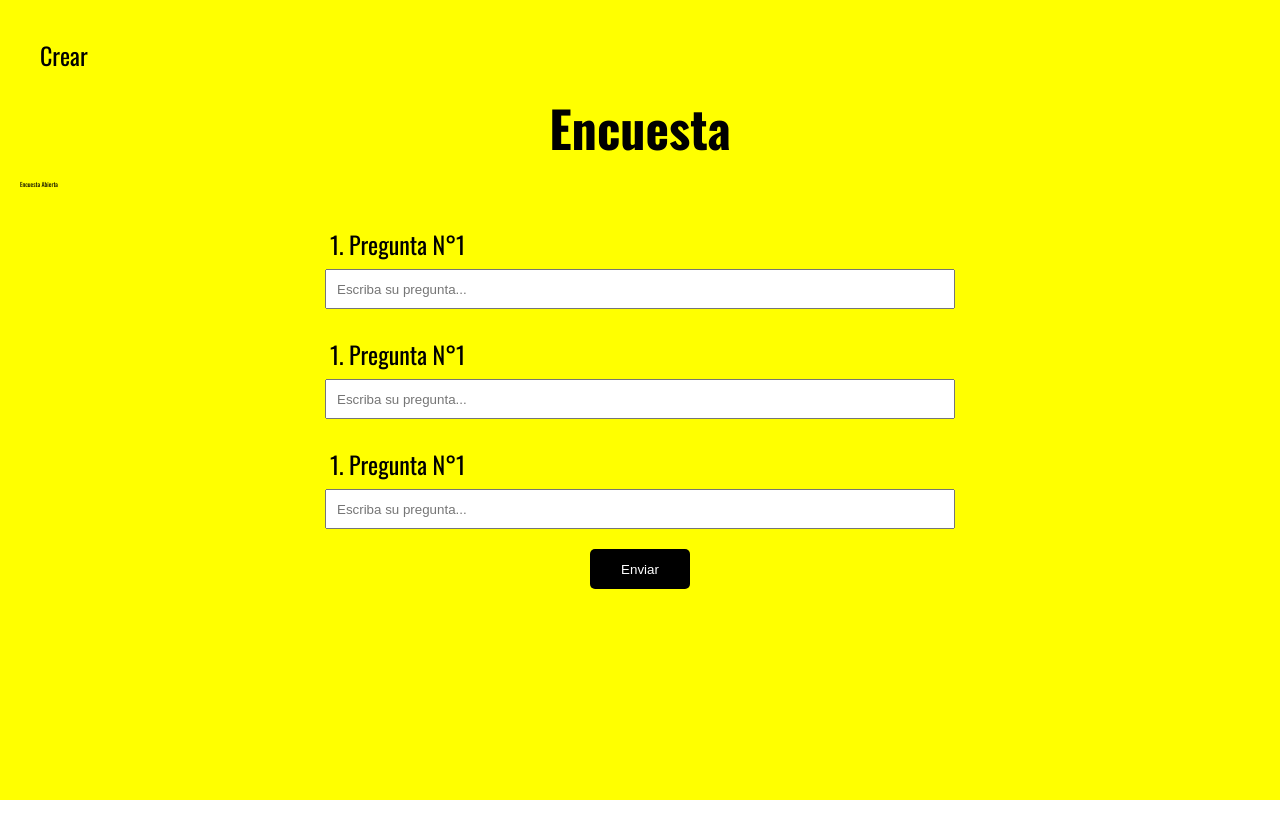
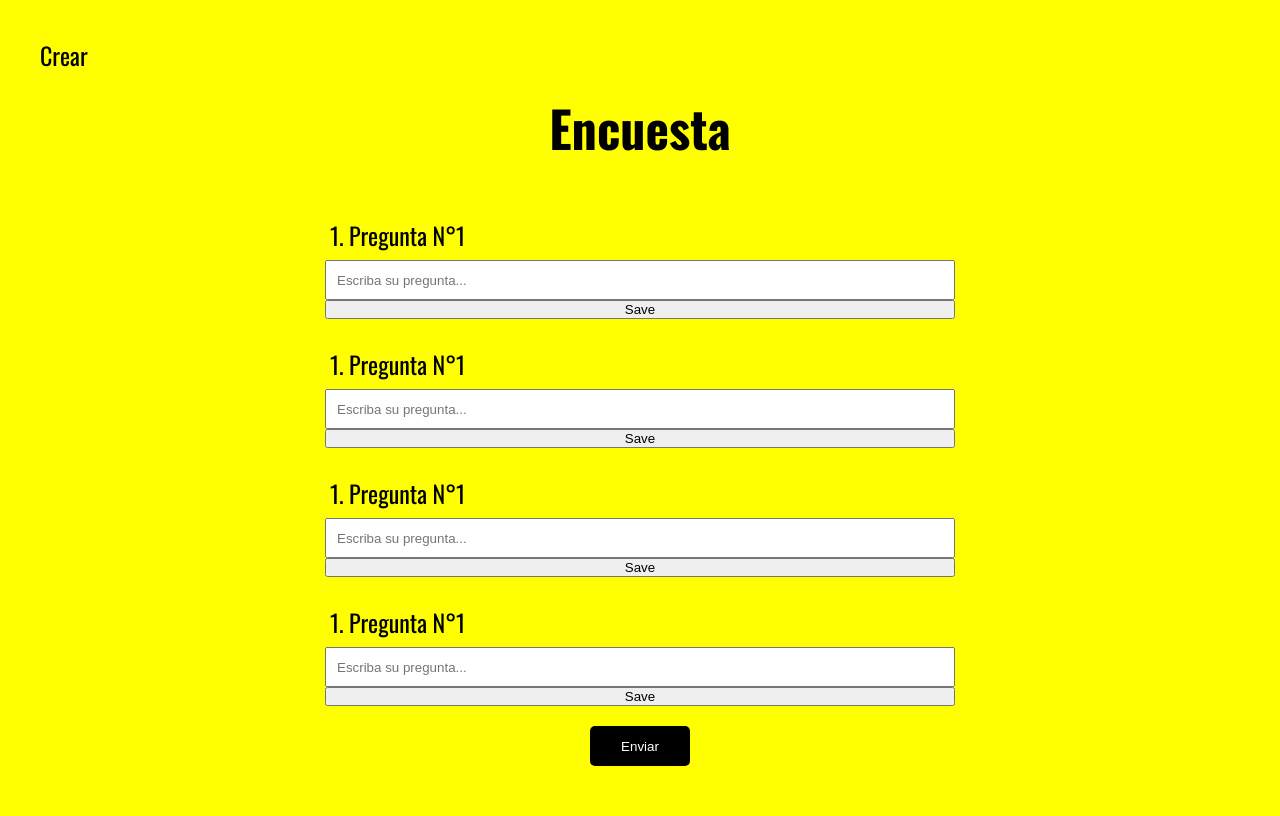
Before and after one commit to mijel861999/encuesta-react, a React (Create React App) app: page /encuesta-abierta in a window 1280 px wide. Built offline with nearby package versions, Linux system fonts and the light colour scheme.

Commit message:
Agregando un eslint y haciendo funcionalidades de información

```diff
--- a/src/App.js
+++ b/src/App.js
@@ -29,7 +29,7 @@ function App () {
 const styles = {
   app: {
     width: '100%',
-    height: '100vh',
+    height: '100%',
     minWidth: '320px',
     backgroundColor: 'yellow',
     padding: '20px'
--- a/src/components/form/Form.js
+++ b/src/components/form/Form.js
@@ -1,13 +1,29 @@
-import React from 'react'
+import React, { useState } from 'react'
 
 import { InputForm } from './InputForm'
 
 export const Form = () => {
+  const [questions, setQuestions] = useState([])
+
   return (
     <form style={styles.form}>
-      <InputForm />
-      <InputForm />
-      <InputForm />
+      <InputForm
+        setQuestions={setQuestions}
+        questions={questions}
+      />
+      <InputForm
+        setQuestions={setQuestions}
+        questions={questions}
+      />
+      <InputForm
+        setQuestions={setQuestions}
+        questions={questions}
+      />
+      <InputForm
+        setQuestions={setQuestions}
+        questions={questions}
+      />
+      <p>{questions}</p>
       <button style={styles.button}>
         Enviar
       </button>
--- a/src/components/form/InputForm.js
+++ b/src/components/form/InputForm.js
@@ -1,10 +1,39 @@
-import React from 'react'
+import React, { useState } from 'react'
 
-export const InputForm = () => {
+export const InputForm = ({ questions, setQuestions }) => {
+  const [question, setQuestion] = useState('')
+
+  const handleInputChange = (e) => {
+    setQuestion(e.target.value)
+  }
+
+  const handleInputSave = (e) => {
+    e.preventDefault()
+    setQuestions([...questions, question])
+    console.log(questions)
+  }
+
   return (
     <div style={styles.inputContainer}>
-      <label style={styles.label}>1. Pregunta N°1</label>
-      <input style={styles.input} placeholder='Escriba su pregunta...' />
+      <label
+        style={styles.label}
+      >
+        1. Pregunta N°1
+      </label>
+
+      <input
+        type='text'
+        name='question'
+        onChange={handleInputChange}
+        value={question}
+        style={styles.input}
+        placeholder='Escriba su pregunta...'
+      />
+      <button
+        onClick={handleInputSave}
+      >
+        Save
+      </button>
     </div>
   )
 }
--- a/src/pages/EncuestaAbierta.js
+++ b/src/pages/EncuestaAbierta.js
@@ -7,7 +7,6 @@ import { Form } from '../components/form/Form'
 export const EncuestaAbierta = () => {
   return (
     <div>
-      Encuesta Abierta
       <Form />
     </div>
   )
```
Also changed, not shown: package.json (line endings or trailing spaces).
